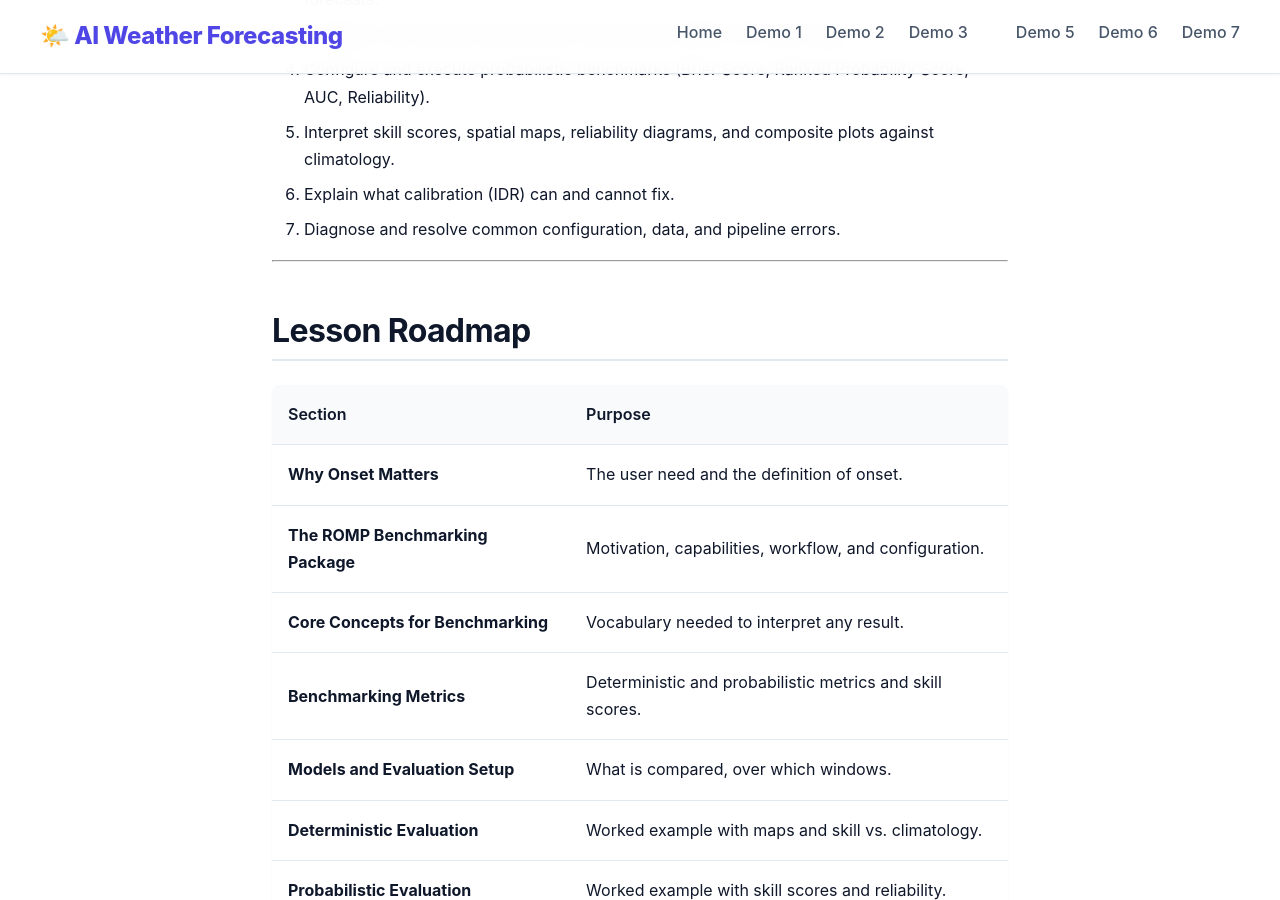
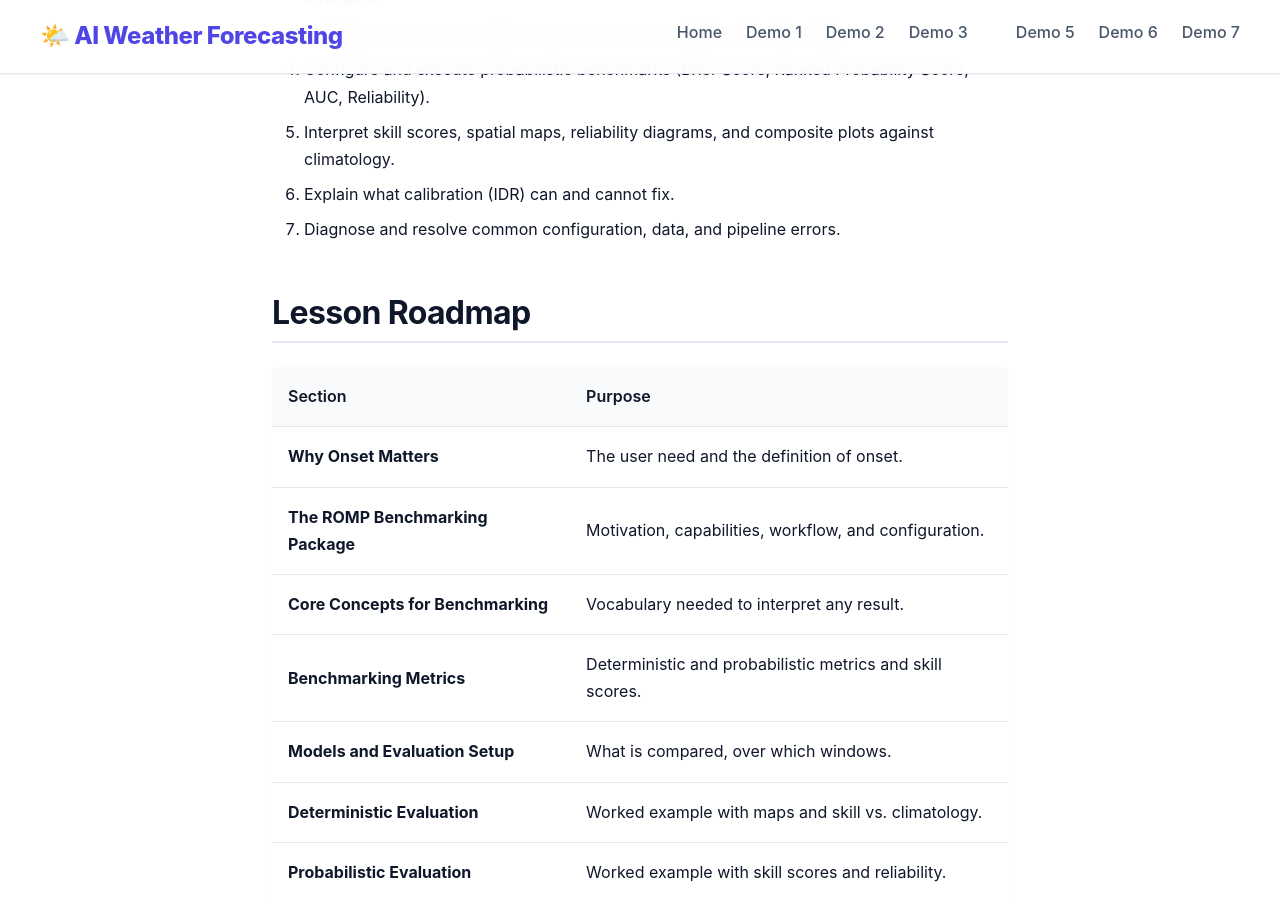
Before and after one commit to mesfind/ai_weather, a Jekyll site: the page built from docs/_episodes/04-weather-model.md, in a window 1280 px wide and 900 px high, scrolled down 596 px. Built offline with Jekyll 4.4.1, drawn with Linux system fonts in a browser that asks for light colours.

Commit message:
remove unnessary details

```diff
--- a/ai_weather/config.py
+++ b/ai_weather/config.py
@@ -213,7 +213,7 @@ thresh_var = None
 # ==============================================================================
 start_date = (2007, 5, 1)
 end_date = (2023, 7, 31)
-start_year_clim = 2003
+start_year_clim = 2007
 end_year_clim = 2024
 init_days = (0, 3)
 init_type = "weekly"
--- a/docs/_episodes/04-weather-model.md
+++ b/docs/_episodes/04-weather-model.md
@@ -3,7 +3,7 @@ title: "Demo 4
 teaching: 30
 exercises: 60
 questions:
-  - "How do we systematically benchmark AI weather models against local observations for rainy season onset?"
+  - "How do we systematically benchmark AI weather models against local observations for rainy season onset"
   - "How do deterministic and probabilistic evaluation tracks differ, and why must they remain strictly separated?"
   - "How do we configure, run, and troubleshoot the ROMP/MOMP pipeline reliably from the command line and within notebooks?"
   - "How does Isotonic Distributional Regression (IDR) calibration improve (or fail to improve) probabilistic onset forecasts, and how do we diagnose this?"
@@ -35,7 +35,6 @@ By the end of this lesson, you will be able to:
 6. Explain what calibration (IDR) can and cannot fix.
 7. Diagnose and resolve common configuration, data, and pipeline errors.
 
----
 
 ## Lesson Roadmap
 
@@ -54,7 +53,6 @@ By the end of this lesson, you will be able to:
 | **Best Practices & Troubleshooting** | Making benchmarks defensible and fixing failures. |
 | **Exercises & AI Almanac Activity** | Hands-on practice and feedback. |
 
----
 
 ## Why Onset Matters
 
@@ -70,7 +68,6 @@ In Ethiopian agriculture, the onset of the rainy season (Kiremt: June–Septembe
 
 **Application:** These rules are applied per grid cell, per year, within a defined search window (`start_date` to `end_date`).
 
----
 
 ## The ROMP Benchmarking Package
 
@@ -512,7 +509,7 @@ Days 11–15: $1 - (0.1307 / 0.0990) \approx -0.32$, so the ensemble is worse th
 ### Exercise 6: Design a Benchmark (5 min, discussion)
 You must compare two new models for a different country. Using the reporting checklist, list the five decisions you must make before running the package.
 
----
+
 
 ## AI Almanac Exploration and Feedback
 
@@ -522,7 +519,7 @@ You must compare two new models for a different country. Using the reporting che
 1. Guide participants to explore the AI Almanac interface. *(Note: Ethiopia and India onset data are pre-loaded as working examples).*
 2. Have paired country groups share their ideas and feedback across both deterministic and probabilistic evaluation tracks.
 
----
+
 
 ## Wrap-up Discussion & Summary
 
@@ -534,7 +531,6 @@ You must compare two new models for a different country. Using the reporting che
 * **Calibration (IDR) can improve reliability**, but it cannot create missing discrimination.
 * **Resolution, period, tolerance, and sample size all affect scores.** Document them with every result.
 
----
 
 ## Glossary
 
```
